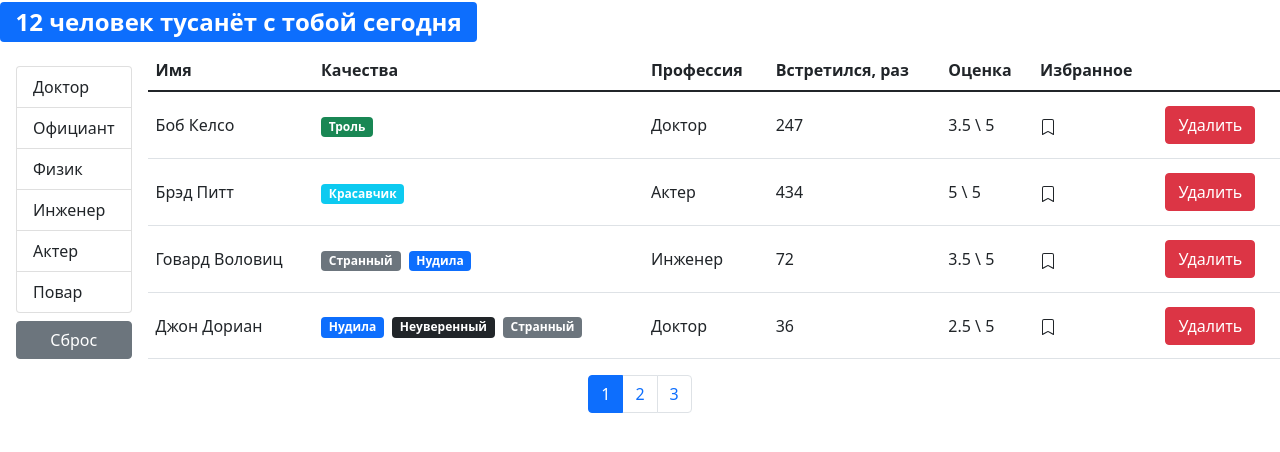
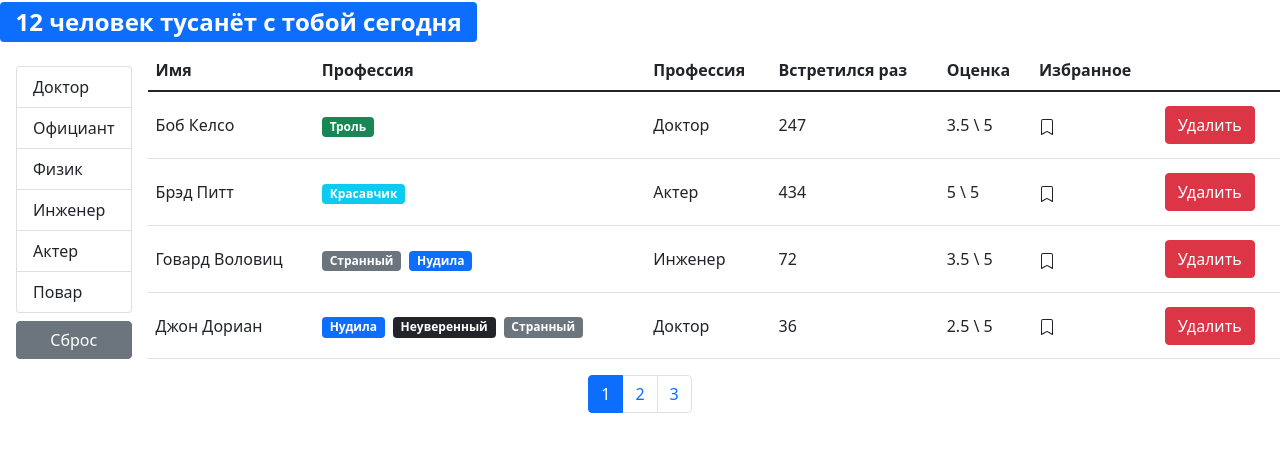
Before and after one commit to Den9rcq/fast-company-app, a React (Create React App) app: page / in a window 1280 px wide. Shown: the top 452 px of the page. Built offline with nearby package versions, Linux system fonts and the light colour scheme.

Commit message:
create Table header component

```diff
--- /dev/null
+++ b/src/components/tableHeader.jsx
@@ -0,0 +1,40 @@
+import React from "react";
+import PropTypes from "prop-types";
+
+const TableHeader = ({ onSort, selectedSort, columns }) => {
+    // onSort = setSortBy
+    const handleSort = (item) => {
+        if (selectedSort.iter === item) {
+            onSort({
+                ...selectedSort,
+                order: selectedSort.order === "asc" ? "desc" : "asc"
+            });
+        } else {
+            onSort({ iter: item, order: "asc" });
+        }
+    };
+    return (
+        <thead>
+            <tr>
+                {Object.keys(columns).map(column => (
+                    <th
+                        key={column}
+                        scope="col"
+                        onClick={columns[column].iter
+                            ? () => handleSort(columns[column].iter)
+                            : null}
+                        role={columns[column].iter
+                            ? "button"
+                            : null}>{columns[column].name}
+                    </th>
+                ))}
+            </tr>
+        </thead>
+    );
+};
+TableHeader.propTypes = {
+    onSort: PropTypes.func.isRequired,
+    selectedSort: PropTypes.object.isRequired,
+    columns: PropTypes.object.isRequired
+};
+export default TableHeader;
--- a/src/components/users.jsx
+++ b/src/components/users.jsx
@@ -61,7 +61,7 @@ const Users = ({ users: allUser, ...rest }) => {
                 {count > 0 && <UsersTable
                     users={users}
                     onSort={handleSort}
-                    currentSort={sortBy}
+                    selectedSort={sortBy}
                     {...rest}/>}
             </div>
             <Pagination
--- a/src/components/usersTable.jsx
+++ b/src/components/usersTable.jsx
@@ -1,31 +1,20 @@
 import React from "react";
 import User from "./user";
 import PropTypes from "prop-types";
-const UsersTable = ({ users, onSort, currentSort, ...rest }) => {
-    // onSort = setSortBy
-    const handleSort = (item) => {
-        if (currentSort.iter === item) {
-            onSort({
-                ...currentSort,
-                order: currentSort.order === "asc" ? "desc" : "asc"
-            });
-        } else {
-            onSort({ iter: item, order: "asc" });
-        }
+import TableHeader from "./tableHeader";
+const UsersTable = ({ users, onSort, selectedSort, ...rest }) => {
+    const columns = {
+        name: { iter: "name", name: "Имя" },
+        qualities: { name: "Профессия" },
+        profession: { iter: "profession.name", name: "Профессия" },
+        completedMeetings: { iter: "completedMeetings", name: "Встретился раз" },
+        rate: { iter: "rate", name: "Оценка" },
+        favorites: { iter: "favorites", name: "Избранное" },
+        delete: {}
     };
     return (
         <table className="table align-middle">
-            <thead>
-                <tr>
-                    <th scope="col" onClick={() => handleSort("name")}>Имя</th>
-                    <th scope="col">Качества</th>
-                    <th scope="col" onClick={() => handleSort("profession.name")}>Профессия</th>
-                    <th scope="col" onClick={() => handleSort("completedMeetings")}>Встретился, раз</th>
-                    <th scope="col" onClick={() => handleSort("rate")}>Оценка</th>
-                    <th scope="col" onClick={() => handleSort("favorites")}>Избранное</th>
-                    <th scope="col"/>
-                </tr>
-            </thead>
+            <TableHeader {...{ onSort, selectedSort, columns }} />
             <tbody>
                 {users.map((user) => (
                     <User key={user._id} {...rest} {...user} />
@@ -37,6 +26,6 @@ const UsersTable = ({ users, onSort, currentSort, ...rest }) => {
 UsersTable.propTypes = {
     users: PropTypes.array.isRequired,
     onSort: PropTypes.func.isRequired,
-    currentSort: PropTypes.object.isRequired
+    selectedSort: PropTypes.object.isRequired
 };
 export default UsersTable;
```
